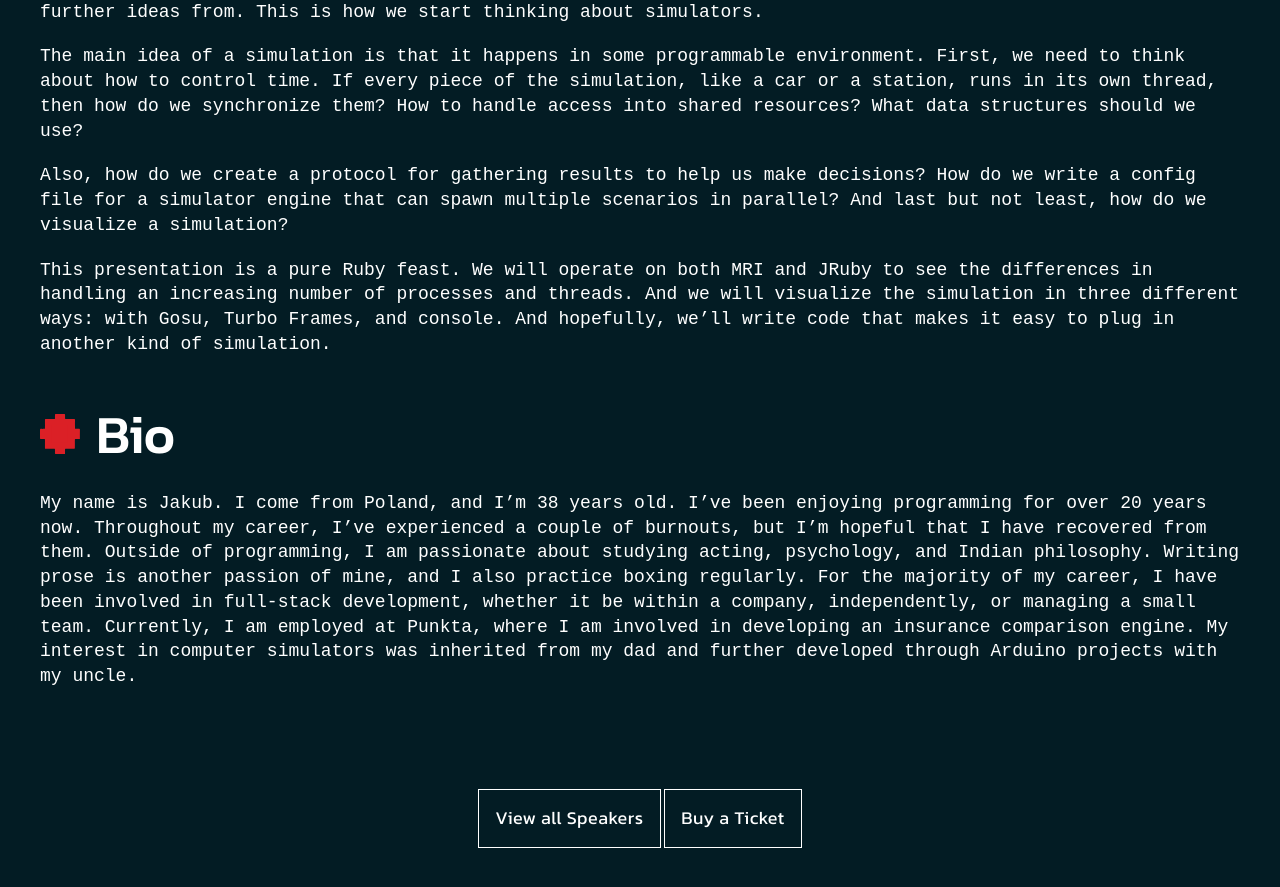
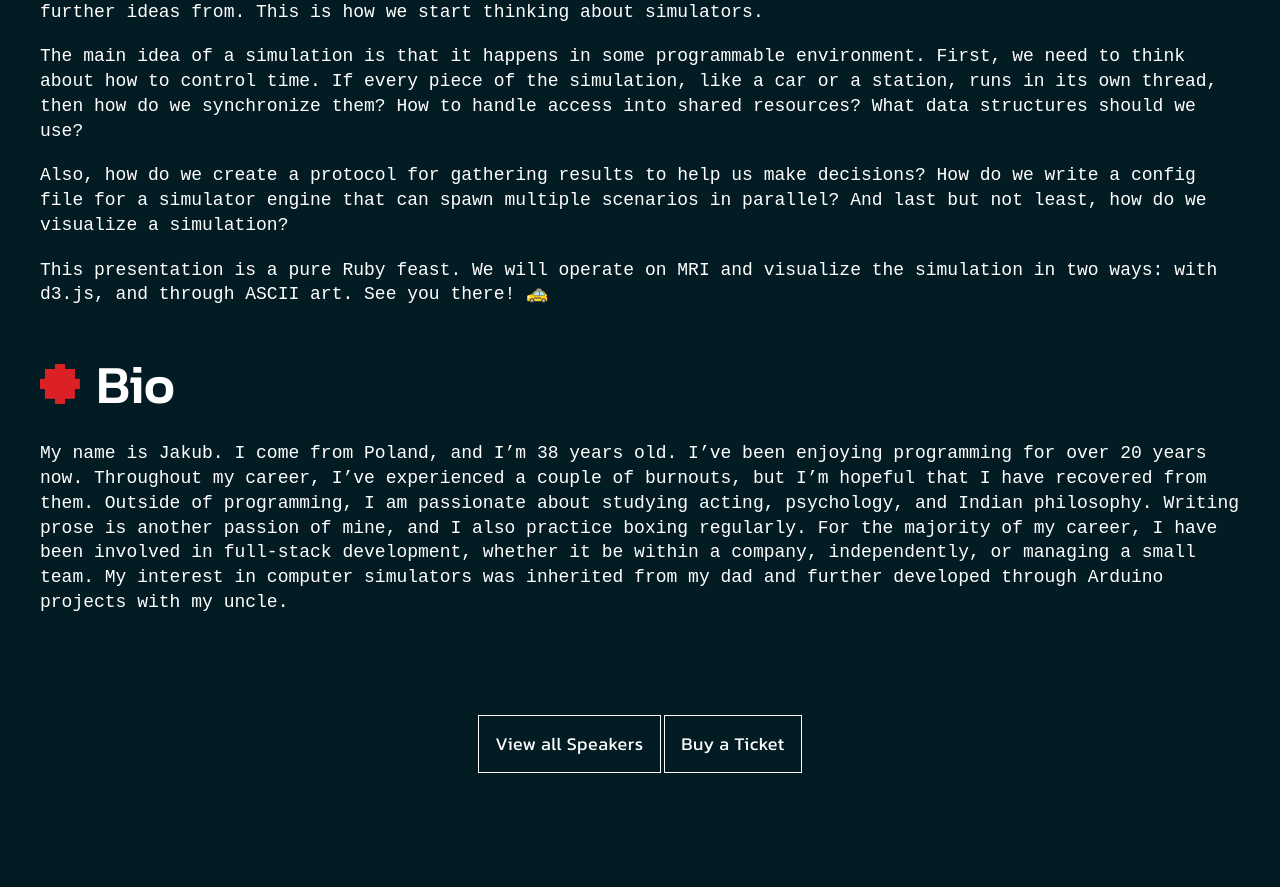
Before and after one commit to euruko/2024.euruko.org, a Jekyll site: the page built from speakers/jakub_godawa.html, in a window 1280 px wide and 900 px high, scrolled down 1031 px. Shown: the top 887 px of the window. Built offline with Jekyll 4.4.1, drawn with Linux system fonts in a browser that asks for light colours; comment, search, counter and statistics services are not loaded.

Commit message:
Update talk description and bio for Jakub

```diff
--- a/speakers/jakub_godawa.html
+++ b/speakers/jakub_godawa.html
@@ -57,11 +57,9 @@ How do we write a config file for a simulator engine that can spawn multiple
 scenarios in parallel? And last but not least, how do we visualize a simulation?
           </p>
           <p class="section__article__text mb--2">
-            This presentation is a pure Ruby feast. We will operate on both MRI and JRuby
-to see the differences in handling an increasing number of processes and threads.
-And we will visualize the simulation in three different ways: with Gosu, Turbo
-Frames, and console. And hopefully, we’ll write code that makes it easy to plug
-in another kind of simulation.
+            This presentation is a pure Ruby feast. We will operate on MRI and
+            visualize the simulation in two ways: with d3.js, and through ASCII
+            art. See you there! 🚕
           </p>
         </div>
       </article>
@@ -69,16 +67,17 @@ in another kind of simulation.
         <div class="col--100">
           <h3 class="section__article__title has-dot">Bio</h3>
           <p class="section__article__text mb--2">
-            My name is Jakub. I come from Poland, and I’m 38 years old. I’ve been enjoying
-programming for over 20 years now. Throughout my career, I’ve experienced a
-couple of burnouts, but I’m hopeful that I have recovered from them. Outside
-of programming, I am passionate about studying acting, psychology, and Indian
-philosophy. Writing prose is another passion of mine, and I also practice boxing
-regularly. For the majority of my career, I have been involved in full-stack development, whether it be within a company, independently, or managing a
-small team. Currently, I am employed at Punkta, where I am involved in
-developing an insurance comparison engine. My interest in computer simulators
-was inherited from my dad and further developed through Arduino projects with
-my uncle.
+            My name is Jakub. I come from Poland, and I’m 38 years old. I’ve
+            been enjoying programming for over 20 years now. Throughout my
+            career, I’ve experienced a couple of burnouts, but I’m hopeful that
+            I have recovered from them. Outside of programming, I am passionate
+            about studying acting, psychology, and Indian philosophy. Writing
+            prose is another passion of mine, and I also practice boxing
+            regularly. For the majority of my career, I have been involved in
+            full-stack development, whether it be within a company,
+            independently, or managing a small team. My interest in computer
+            simulators was inherited from my dad and further developed through
+            Arduino projects with my uncle.
           </p>
         </div>
       </article>
```
